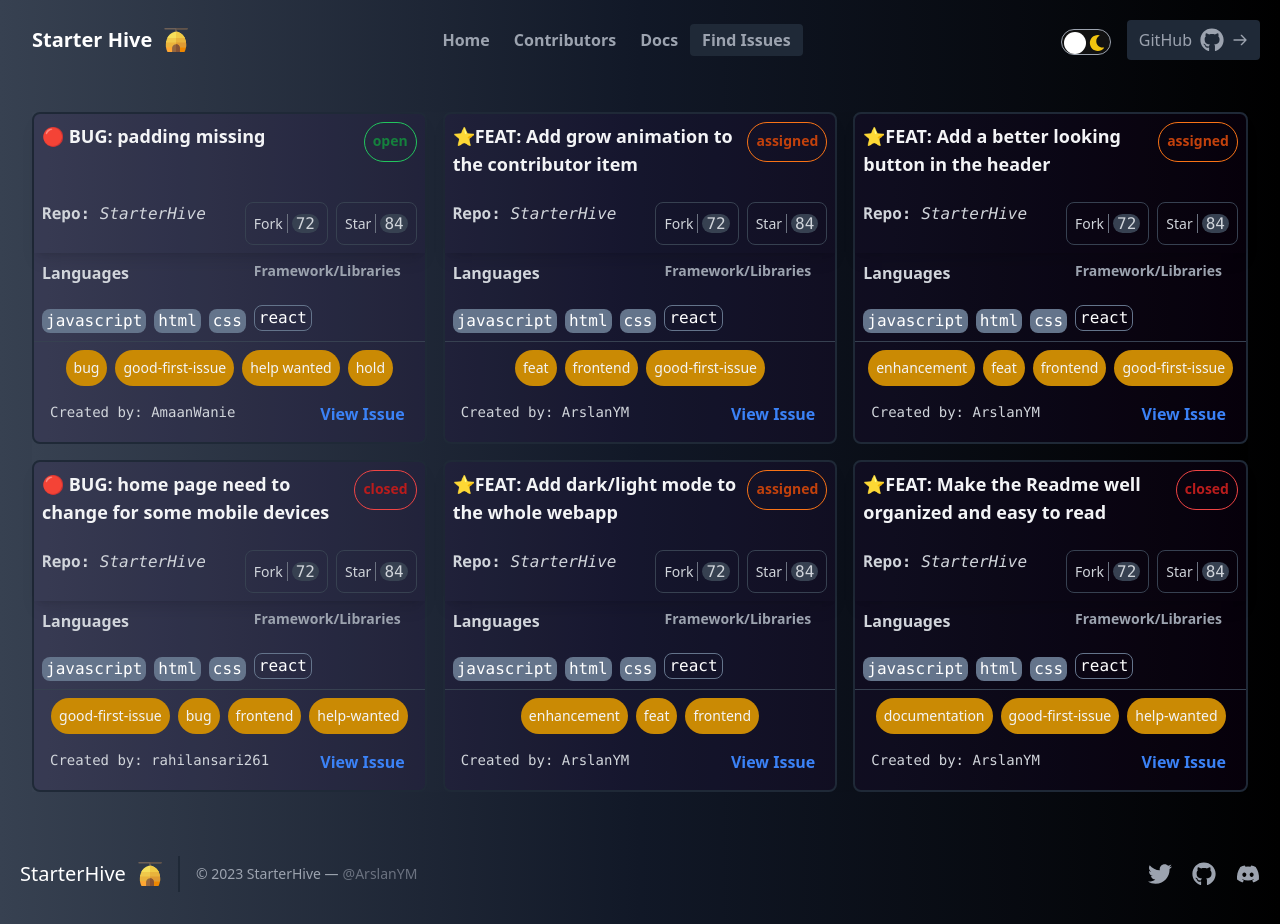
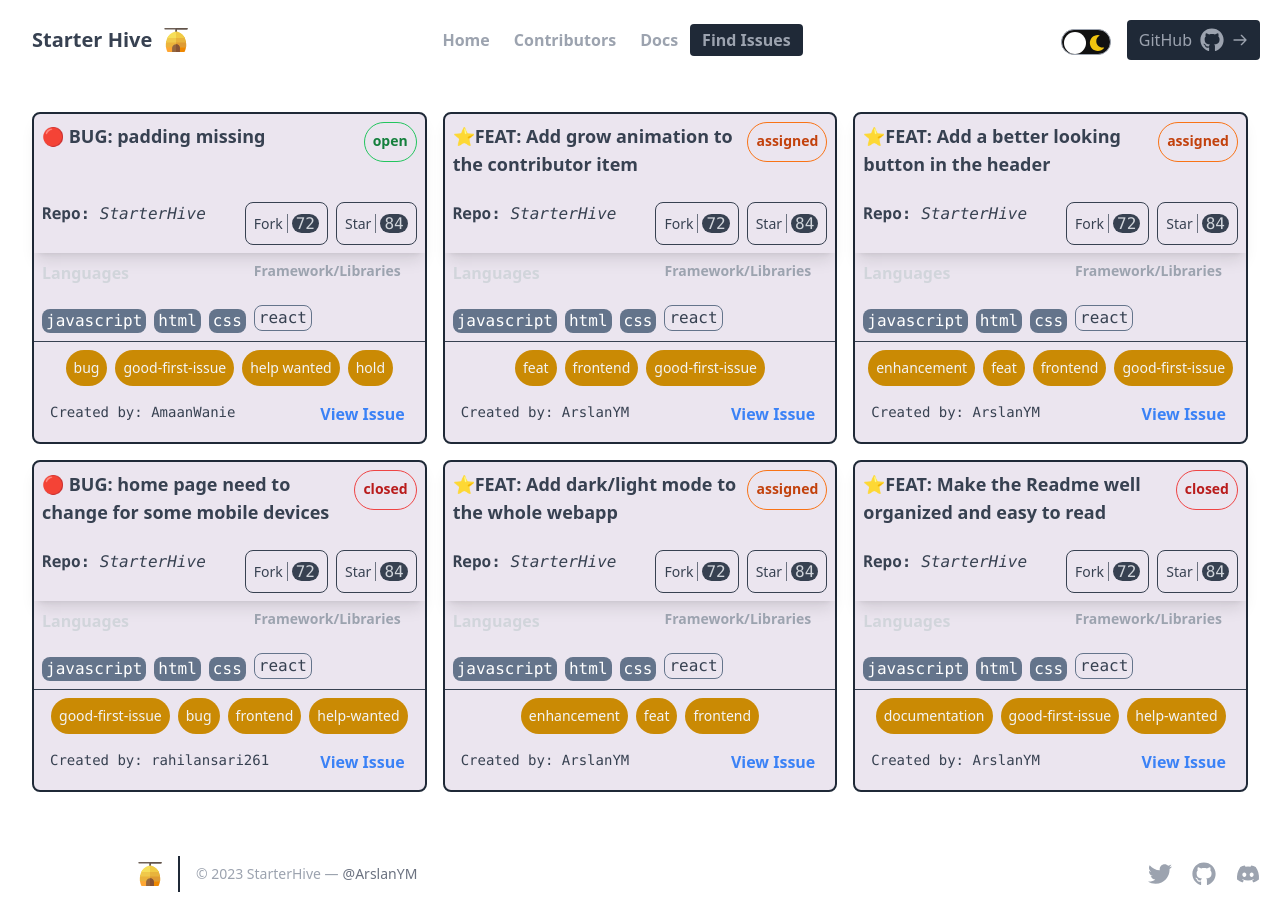
Before and after one commit to smartech75/StarterHive, a React (Vite) app in the folder web/: page /issues in a window 1280 px wide. Built offline with nearby package versions, Linux system fonts and the light colour scheme.

Commit message:
Feat Dark/theme adding the styles for each section2

```diff
--- a/web/src/Context/ThemeContext.jsx
+++ b/web/src/Context/ThemeContext.jsx
@@ -3,26 +3,35 @@
 const ThemeContext = createContext()
 
 const SCREEN_THEME = {
-	Light_Theme: "bg-gradient-to-r from-gray-700 via-gray-900 to-black",
-	Dark_Theme: "bg_Dark_Theme",
+	Light_Theme: {
+		bg_Selected: "bg-gradient-to-r from-white-700 via-gray-900 to-black",
+		text_Color: "text-gray-700",
+		checked: false
+	},
+	Dark_Theme: {
+		bg_Selected: "bg-gradient-to-r from-gray-700 via-gray-900 to-black",
+		text_Color: "text-white",
+		checked: true
+	}
 }
 
 // eslint-disable-next-line react/prop-types
 const ThemeProvider = ({ children }) => {
 	const [theme, setTheme] = useState(() => {
 		if (localStorage.getItem("Theme")) {
-			const theme_Selected = JSON.parse(localStorage.getItem("Theme"))
-			return theme_Selected.bg_Theme === SCREEN_THEME.Light_Theme
-				? { bg_Theme: SCREEN_THEME.Dark_Theme, checked: true }
-				: { bg_Theme: SCREEN_THEME.Light_Theme, checked: false }
+			const localStorageTheme = JSON.parse(localStorage.getItem("Theme"))
+			return JSON.stringify(localStorageTheme) === JSON.stringify(SCREEN_THEME.Light_Theme)
+				? SCREEN_THEME.Dark_Theme
+				: SCREEN_THEME.Light_Theme
 		}
-		return { bg_Theme: SCREEN_THEME.Light_Theme, checked: false }
+		return SCREEN_THEME.Light_Theme
 	})
 
-	const handleTheme = (changeTheme) => {
-		changeTheme
-			? setTheme({ ...theme, bg_Theme: SCREEN_THEME.Dark_Theme, checked: true })
-			: setTheme({ ...theme, bg_Theme: SCREEN_THEME.Light_Theme, checked: false })
+	const handleTheme = () => {
+		const theme_Selected = JSON.stringify(theme)
+		theme_Selected === JSON.stringify(SCREEN_THEME.Light_Theme)
+			? setTheme(SCREEN_THEME.Dark_Theme)
+			: setTheme(SCREEN_THEME.Light_Theme)
 		localStorage.setItem("Theme", JSON.stringify(theme))
 	}
 
--- a/web/src/layouts/Footer.jsx
+++ b/web/src/layouts/Footer.jsx
@@ -7,7 +7,7 @@
     const { theme } = useContext(ThemeContext)
 
     return (
-        <footer className={`text-gray-400 ${theme.bg_Theme} body-font`}>
+        <footer className={`text-gray-400 ${theme.bg_Selected} body-font`}>
             <div className="container px-5 py-8 mx-auto flex items-center sm:flex-row flex-col">
                 <a className="flex title-font font-medium items-center md:justify-start justify-center text-white" >
                     <span className="text-xl">StarterHive</span>
--- a/web/src/layouts/Header.jsx
+++ b/web/src/layouts/Header.jsx
@@ -14,7 +14,7 @@
   const path = location.pathname;
   //const active = true;
   return (
-    <header className={`text-gray-400 ${theme.bg_Theme}  body-font flex-nowrap`}>
+    <header className={`text-gray-400 ${theme.bg_Selected}  body-font flex-nowrap`}>
       <div className="container mx-auto flex flex-wrap p-5  flex-col w-full md:flex-row items-center justify-between">
         <nav className="flex  flex-wrap items-center text-base w-full justify-between md:width-unset md:justify-normal  ">
           <Link to="/" className={` px-1 py-1 md:px-3  rounded hover:text-white cursor-pointer md:font-bold ${path == "/" && "bg-gray-800  "}`}>
@@ -32,7 +32,7 @@
         </nav>
         <Link to="/" className="flex order-first  title-font font-medium items-center text-white  mb-4 md:mb-0">
 
-          <span className="ml-3 text-xl  font-bold cursor-pointer">Starter Hive </span>
+          <span className={`${theme.text_Color} ml-3 text-xl  font-bold cursor-pointer`}>Starter Hive </span>
           <img src={logo} alt="Logo" className="ml-3 w-6" />
 
         </Link>
--- a/web/src/layouts/MasterLayout.jsx
+++ b/web/src/layouts/MasterLayout.jsx
@@ -12,7 +12,7 @@
   return (
     <>
       <Header />
-      <main className={theme.bg_Theme}>
+      <main className={theme.bg_Selected}>
         <Hero>{children}</Hero>
       </main>
       <Footer />
--- a/web/src/pages/Contributors/ContributorItem.jsx
+++ b/web/src/pages/Contributors/ContributorItem.jsx
@@ -1,6 +1,9 @@
 import PropTypes from "prop-types";
+import { useContext } from "react";
+import { ThemeContext } from "../../Context/ThemeContext";
 
 const ContributorItem = ({ image, name, url }) => {
+  const { theme } = useContext(ThemeContext)
   return (
     <div className="p-2 lg:w-1/3 md:w-1/2 w-full">
       <div className="h-full flex items-center border-gray-800 border p-4 rounded-lg hover:shadow-sm hover:shadow-purple-900 hover:border-gray-700 transition-all transform hover:scale-105">
@@ -10,7 +13,7 @@
           src={image}
         />
         <div className="flex-grow">
-          <h2 className="text-white title-font text-lg font-medium">{name}</h2>
+          <h2 className={`${theme.text_Color} title-font text-lg font-medium`}>{name}</h2>
           <a
             target="_blank"
             rel="noreferrer"
--- a/web/src/pages/Contributors/Contributors.jsx
+++ b/web/src/pages/Contributors/Contributors.jsx
@@ -1,8 +1,12 @@
 // eslint-disable-next-line no-unused-vars
 import React from "react";
 import ContributorsList from "./ContributorsList";
+import { useContext } from "react";
+import { ThemeContext } from "../../Context/ThemeContext";
 
 const Contributors = () => {
+  const { theme } = useContext(ThemeContext)
+
   return (
     <>
       <section
@@ -11,7 +15,7 @@
       >
         <div className="container px-5 py-24 mx-auto">
           <div className="flex flex-col text-center w-full mb-20">
-            <h1 className="sm:text-3xl text-2xl font-bold title-font mb-4 text-white ">
+            <h1 className={`sm:text-3xl text-2xl font-bold title-font mb-4 ${theme.text_Color} `}>
               {" "}
               A{" "}
               <span className="text-4xl text-yellow-400 font-extrabold animate-pulse">
--- a/web/src/pages/Docs/Guide.jsx
+++ b/web/src/pages/Docs/Guide.jsx
@@ -1,19 +1,22 @@
 // eslint-disable-next-line no-unused-vars
-import React from "react";
+import React, { useContext } from "react";
 import Code from "./CodeBlock";
+import { ThemeContext } from "../../Context/ThemeContext";
 
 const Guide = () => {
+  const { theme } = useContext(ThemeContext)
+
   return (
     <main className="py-16">
       <div className="container max-w-5xl px-8 mx-auto space-y-16 ">
-        <h1 className="text-5xl font-bold text-white">Getting started 🗺️</h1>
+        <h1 className={`text-5xl font-bold ${theme.text_Color}`}>Getting started 🗺️</h1>
 
         <p className="max-w-md text-gray-200">
           This guide will help you to make your first contribution{" "}
         </p>
         {/* Step 1 */}
         <div className="space-y-4">
-          <h2 className="text-3xl font-semibold text-white">
+          <h2 className={`text-3xl font-semibold ${theme.text_Color}`}>
             Step 1: Fork this repository
           </h2>
 
@@ -27,7 +30,7 @@
         {/*  Step 2 */}
         <div className="grid items-center grid-cols-1 gap-8 md:grid-cols-2">
           <div className="space-y-4">
-            <h2 className="text-3xl font-semibold text-white">
+            <h2 className={`text-3xl font-semibold ${theme.text_Color}`}>
               Step 2: Clone the forked repository
             </h2>
 
@@ -59,7 +62,7 @@
         {/* Step 3 */}
 
         <div className="space-y-4">
-          <h2 className="text-3xl font-semibold text-white">
+          <h2 className={`text-3xl font-semibold ${theme.text_Color}`}>
             Step 3: Move to the project directory
           </h2>
 
@@ -69,7 +72,7 @@
         {/* Step 4 */}
 
         <div className="space-y-4">
-          <h2 className="max-w-xl text-3xl font-semibold text-white">
+          <h2 className={`max-w-xl text-3xl font-semibold ${theme.text_Color}`}>
             Step 4: Add an upstream link to the main branch in your cloned repo
           </h2>
 
@@ -87,7 +90,7 @@
 
         {/* Step 5 */}
         <div className="space-y-4">
-          <h2 className="text-3xl font-semibold text-white">
+          <h2 className={`text-3xl font-semibold ${theme.text_Color}`}>
             Step 5: Create your feature branch (Required)
           </h2>
 
@@ -97,7 +100,7 @@
         {/* Step 6 */}
 
         <div className="space-y-4">
-          <h2 className="text-3xl font-semibold text-white">
+          <h2 className={`text-3xl font-semibold ${theme.text_Color}`}>
             Step 6: Make necessary changes
           </h2>
 
@@ -111,7 +114,7 @@
         {/* Step 7 */}
 
         <div className="space-y-4">
-          <h2 className="text-3xl font-semibold text-white">
+          <h2 className={`text-3xl font-semibold ${theme.text_Color}`}>
             Step 7: Commit the changes
           </h2>
 
@@ -127,7 +130,7 @@
         {/* step 8 */}
 
         <div className="space-y-4">
-          <h2 className="text-3xl font-semibold text-white">
+          <h2 className={`text-3xl font-semibold ${theme.text_Color}`}>
             Step 8: Push your code
           </h2>
 
@@ -137,7 +140,7 @@
         {/* Step 9 */}
 
         <div className="space-y-4">
-          <h2 className="text-3xl font-semibold text-white">
+          <h2 className={`text-3xl font-semibold ${theme.text_Color}`}>
             Step 9: Create a PR on Github
           </h2>
 
--- a/web/src/pages/Home/Home.jsx
+++ b/web/src/pages/Home/Home.jsx
@@ -1,16 +1,19 @@
 // eslint-disable-next-line no-unused-vars
-import React from "react";
+import React, { useContext } from "react";
 import PropTypes from "prop-types";
 import { Link } from "react-router-dom";
 import HeroImg from "../../components/HeroImage";
+import { ThemeContext } from "../../Context/ThemeContext";
 
 const Home = () => {
+  const { theme } = useContext(ThemeContext)
+
   return (
     <>
       <section className="text-gray-400  body-font">
         <div className="container flex flex-col items-center min-h-screen px-5 py-6 md:py-10 mx-auto md:flex-row">
           <div className="flex flex-col items-center md:self-start md:pt-40 mb-16 text-center lg:flex-grow md:w-1/2 lg:pr-20 md:pr-16 md:items-start md:text-left md:mb-0">
-            <h1 className="block mb-4 text-4xl font-extrabold text-white title-font sm:text-5xl">
+            <h1 className={`block mb-4 text-4xl font-extrabold ${theme.text_Color} title-font sm:text-5xl`}>
               Contribute to the world of{" "}
               <span className="text-yellow-400 transition-transform sm:inline-block sm:ml-4 md:ml-0 hover:scale-110">
                 Open Source
--- a/web/src/pages/Issues/Issue.jsx
+++ b/web/src/pages/Issues/Issue.jsx
@@ -1,6 +1,7 @@
 // eslint-disable-next-line no-unused-vars
-import React from 'react';
+import React, { useContext } from 'react';
 import PropTypes from 'prop-types';
+import { ThemeContext } from '../../Context/ThemeContext';
 // import { useParams } from "react-router-dom";
 
 const Issue = ({
@@ -15,20 +16,21 @@
   forks,
   createdBy = '',
 }) => {
+  const { theme } = useContext(ThemeContext)
   const statusClassName =
     status === 'open'
       ? 'text-green-700 border-green-500'
       : status === 'assigned'
-      ? 'text-orange-700 border-orange-500'
-      : status === 'closed'
-      ? 'text-red-700 border-red-500'
-      : 'white';
+        ? 'text-orange-700 border-orange-500'
+        : status === 'closed'
+          ? 'text-red-700 border-red-500'
+          : 'white';
 
   return (
     <div className='h-full border-2 bg-purple-950 bg-opacity-10 border-gray-800 rounded-lg hover:shadow-sm  hover:border-slate-700 transition-all '>
       <div className='p-2  shadow-lg '>
         <div className='flex justify-between lg:h-16'>
-          <h1 className='text-lg font-bold text-gray-100'>{issue_title} </h1>
+          <h1 className={`text-lg font-bold text-gray-100 ${theme.text_Color}`}>{issue_title} </h1>
           <div
             className={`h-10 p-2 text-sm font-semibold rounded-full border ${statusClassName}`}
           >
@@ -36,20 +38,20 @@
           </div>
         </div>
         <div className='flex justify-between mt-4'>
-          <h3 className='text-gray-300 font-mono font-semibold'>
+          <h3 className={`text-gray-300 ${theme.text_Color} font-mono font-semibold`}>
             Repo: <span className='italic font-normal'>{repo_name}</span>
           </h3>
           <div className='flex gap-2'>
             <div className='border border-gray-700 rounded-lg p-2 '>
-              <span className='border-r h-full border-gray-500 pr-1 text-gray-300 font-medium text-sm'>
+              <span className={`border-r h-full border-gray-500 ${theme.text_Color} pr-1 text-gray-300 font-medium text-sm`}>
                 Fork
               </span>
-              <span className='text-gray-300 ml-1 bg-gray-700 rounded-full px-1 font-mono'>
+              <span className={`text-gray-300  ml-1 bg-gray-700  rounded-full px-1 font-mono`}>
                 {forks}
               </span>
             </div>
             <div className='border border-gray-700 rounded-lg p-2'>
-              <span className='border-r h-full border-gray-500 pr-1 text-gray-300 font-medium text-sm'>
+              <span className={`border-r h-full border-gray-500 pr-1 text-gray-300 ${theme.text_Color} font-medium text-sm`}>
                 Star
               </span>
               <span className='text-gray-300 ml-1 bg-gray-700 rounded-full px-1 font-mono'>
@@ -85,7 +87,7 @@
             {libraries.map((item) => {
               return (
                 <span
-                  className='text-white font-mono text-base border border-slate-500 rounded-lg px-1'
+                  className={`${theme.text_Color} font-mono text-base border border-slate-500 rounded-lg px-1`}
                   key={item}
                 >
                   {item}
@@ -110,7 +112,7 @@
         </div>
       </div>
       <div className='flex justify-between px-4 py-4'>
-        <h3 className='text-sm text-gray-300 font-mono'>
+        <h3 className={`text-sm text-gray-300 ${theme.text_Color} font-mono`}>
           Created by: {createdBy}
         </h3>
         <button className='text-blue-500 font-semibold hover:text-gray-500 hover:scale-90 px-1 transition-all'>
--- a/web/src/pages/Issues/IssuesList.jsx
+++ b/web/src/pages/Issues/IssuesList.jsx
@@ -1,14 +1,16 @@
 // eslint-disable-next-line no-unused-vars
-import React from 'react';
+import React, { useContext } from 'react';
 import issues from './list_of_issues.json';
 import Issue from './Issue';
+import { ThemeContext } from "../../Context/ThemeContext";
 
 const IssuesList = () => {
+  const { theme } = useContext(ThemeContext)
   console.log(issues);
   return (
     // <div className='grid grid-cols-1 gap-4 md:grid-cols-2 md:gap-6 xl:grid-cols-4 2xl:gap-7.5'>
     <div className='mx-auto max-w-screen-2xl p-4 md:p-8 2xl:p-10'>
-      <div className='grid grid-cols-1 gap-4 md:grid-cols-2 md:gap-4 xl:grid-cols-3 2xl:gap-7.5 bg-gradient-to-r from-gray-700 via-gray-900 to-black items-center '>
+      <div className={`grid grid-cols-1 gap-4 md:grid-cols-2 md:gap-4 xl:grid-cols-3 2xl:gap-7.5 ${theme.bg_Selected} items-center`}>
         {issues.map((issue) => (
           <Issue
             key={issue.issue_id}
```
